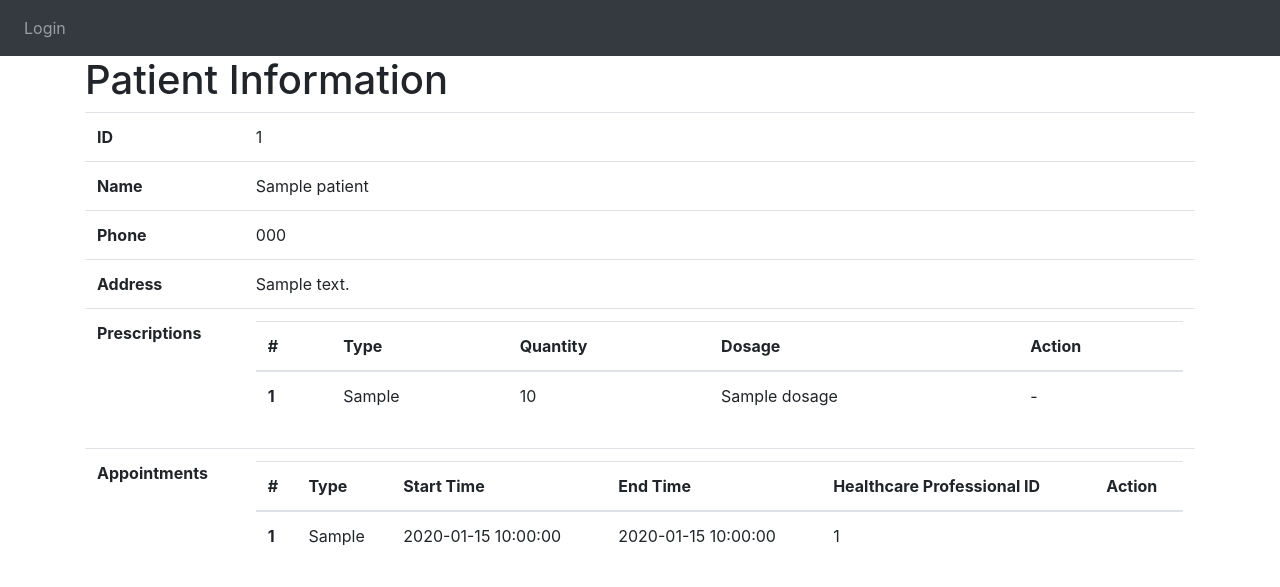
After one commit to yinpinglai/oois_doctors_surgery_information_system, a Python web app: template client/templates/patient.html in a window 1280 px wide. The commit adds this page. Shown: the top 587 px of the page. Run offline with Jinja, Linux system fonts and the light colour scheme; the template is opened without the code that fills it: most values are stand-ins (such as "Sample title", 1, 10 or a date in 2020); some libraries are stand-ins or nearby versions.

Commit message:
Added: patient related html templates

```diff
--- a/client/templates/base.html
+++ b/client/templates/base.html
@@ -3,6 +3,23 @@
   <head>
     <meta charset="utf-8" />
     <meta name="viewport" content="width=device-width, initial-scale=1" />
+    <link rel="apple-touch-icon" sizes="57x57" href="/static/icons/apple-icon-57x57.png">
+    <link rel="apple-touch-icon" sizes="60x60" href="/static/icons/apple-icon-60x60.png">
+    <link rel="apple-touch-icon" sizes="72x72" href="/static/icons/apple-icon-72x72.png">
+    <link rel="apple-touch-icon" sizes="76x76" href="/static/icons/apple-icon-76x76.png">
+    <link rel="apple-touch-icon" sizes="114x114" href="/static/icons/apple-icon-114x114.png">
+    <link rel="apple-touch-icon" sizes="120x120" href="/static/icons/apple-icon-120x120.png">
+    <link rel="apple-touch-icon" sizes="144x144" href="/static/icons/apple-icon-144x144.png">
+    <link rel="apple-touch-icon" sizes="152x152" href="/static/icons/apple-icon-152x152.png">
+    <link rel="apple-touch-icon" sizes="180x180" href="/static/icons/apple-icon-180x180.png">
+    <link rel="icon" type="image/png" sizes="192x192"  href="/static/icons/android-icon-192x192.png">
+    <link rel="icon" type="image/png" sizes="32x32" href="/static/icons/favicon-32x32.png">
+    <link rel="icon" type="image/png" sizes="96x96" href="/static/icons/favicon-96x96.png">
+    <link rel="icon" type="image/png" sizes="16x16" href="/static/icons/favicon-16x16.png">
+    <link rel="manifest" href="/manifest.json">
+    <meta name="msapplication-TileColor" content="#ffffff">
+    <meta name="msapplication-TileImage" content="/ms-icon-144x144.png">
+    <meta name="theme-color" content="#ffffff">
     <link
       rel="stylesheet"
       href="https://stackpath.bootstrapcdn.com/bootstrap/4.4.1/css/bootstrap.min.css"
@@ -36,6 +53,7 @@
         <div class="navbar-nav me-auto">
           {% if user.is_authenticated %}
             <a class="nav-item nav-link" id="home" href="/">Home</a>
+            <a class="nav-item nav-link" id="patients" href="/patients">Patients</a>
             <a class="nav-item nav-link" id="logout" href="/logout">Logout</a>
           {% else %}
             <a class="nav-item nav-link" id="login" href="/login">Login</a>
--- /dev/null
+++ b/client/templates/patient.html
@@ -0,0 +1,91 @@
+{% extends "base.html" %}
+{% block title %}Patients{% endblock %}
+{% block content %}
+    <h1>Patient Information</h1>
+
+    <table class="table">
+        <tr>
+            <th scope="row">ID</th>
+            <td>{{patient.public_id}}</td>
+        </tr>
+        <tr>
+            <th scope="row">Name</th>
+            <td>{{patient.name}}</td>
+        </tr>
+        <tr>
+            <th scope="row">Phone</th>
+            <td>{{patient.phone}}</td>
+        </tr>
+        <tr>
+            <th scope="row">Address</th>
+            <td>{{patient.address}}</td>
+        </tr>
+        <tr>
+            <th scope="row">Prescriptions</th>
+            <td>
+                <table class="table">
+                    <thead>
+                      <tr>
+                        <th scope="col">#</th>
+                        <th scope="col">Type</th>
+                        <th scope="col">Quantity</th>
+                        <th scope="col">Dosage</th>
+                        <th scope="col">Action</th>
+                      </tr>
+                    </thead>
+                    <tbody>
+                    {% for prescription in patient.prescriptions %}
+                        <tr>
+                            <th scope="row">{{loop.index}}</th>
+                            <td>{{prescription.get_type()}}</td>
+                            <td>{{prescription.quantity}}</td>
+                            <td>{{prescription.dosage}}</td>
+                            <td>
+                                {% if prescription.get_type() == 'Standard' %}
+                                    <button type="button" class="btn btn-info">Make repeatable</button>
+                                {% else %}
+                                    -
+                                {% endif %}
+                            </td>
+                        </tr>
+                    {% endfor %}
+                    </tbody>
+                </table>
+            </td>
+        </tr>
+        <tr>
+            <th scope="row">Appointments</th>
+            <td>
+                <table class="table">
+                    <thead>
+                      <tr>
+                        <th scope="col">#</th>
+                        <th scope="col">Type</th>
+                        <th scope="col">Start Time</th>
+                        <th scope="col">End Time</th>
+                        <th scope="col">Healthcare Professional ID</th>
+                        <th scope="col">Action</th>
+                      </tr>
+                    </thead>
+                    <tbody>
+                    {% for appointment in patient.appointments %}
+                        <tr>
+                            <th scope="row">{{loop.index}}</th>
+                            <td>{{appointment.get_type()}}</td>
+                            <td>{{appointment.start_time}}</td>
+                            <td>{{appointment.end_time}}</td>
+                            <td>{{appointment.healthcare_professional_id}}</td>
+                            <td>
+                                {% if user.is_receptionist() %}
+                                    <button type="button" class="btn btn-danger">Cancel</button>
+                                {% endif %}
+                            </td>
+                        </tr>
+                    {% endfor %}
+                    </tbody>
+                </table>
+            </td>
+        </tr>
+    </table>
+
+{% endblock %}
```
Also changed, not shown: client/model/appointment.py (+7 -0 lines), client/model/employee.py (+12 -3 lines), client/model/prescription.py (+7 -0 lines), client/templates/patients.html (added, +29 -0 lines), client/util/common.py (added, +10 -0 lines), client/views.py (+22 -0 lines).
